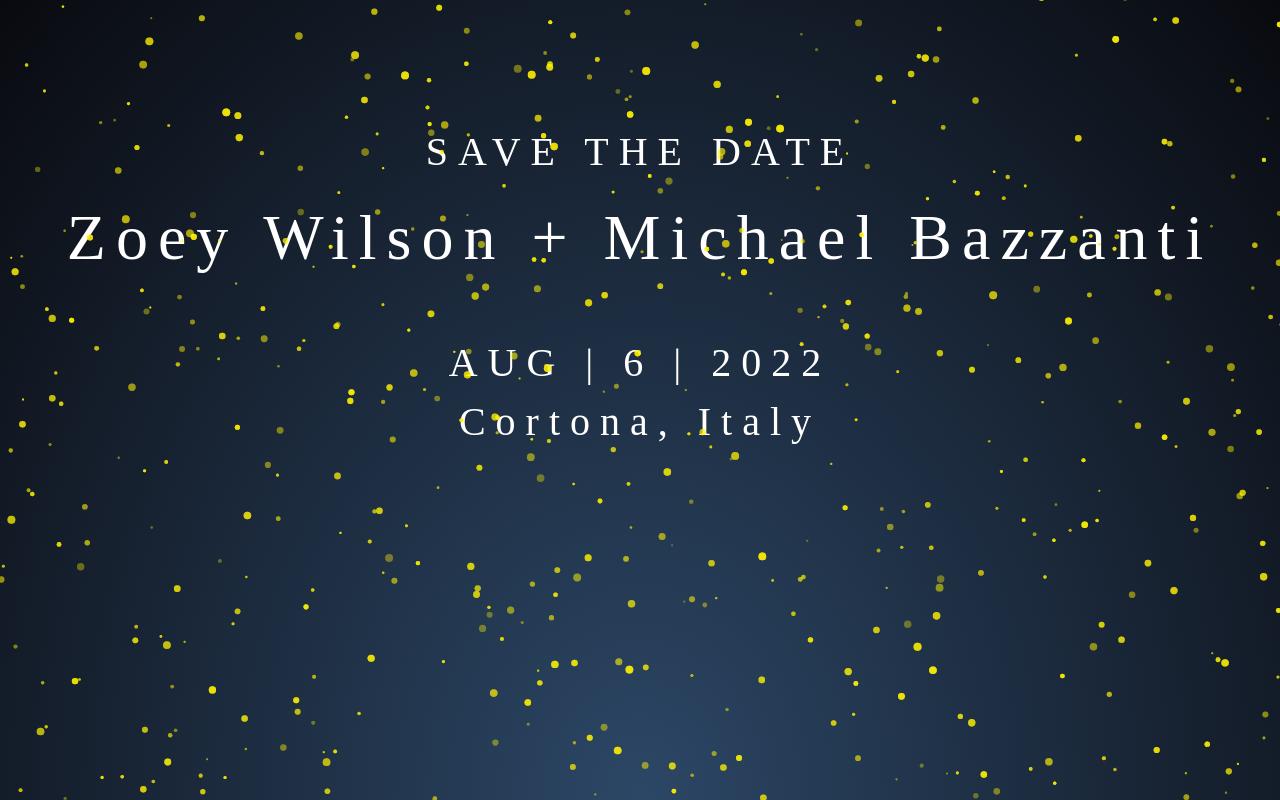
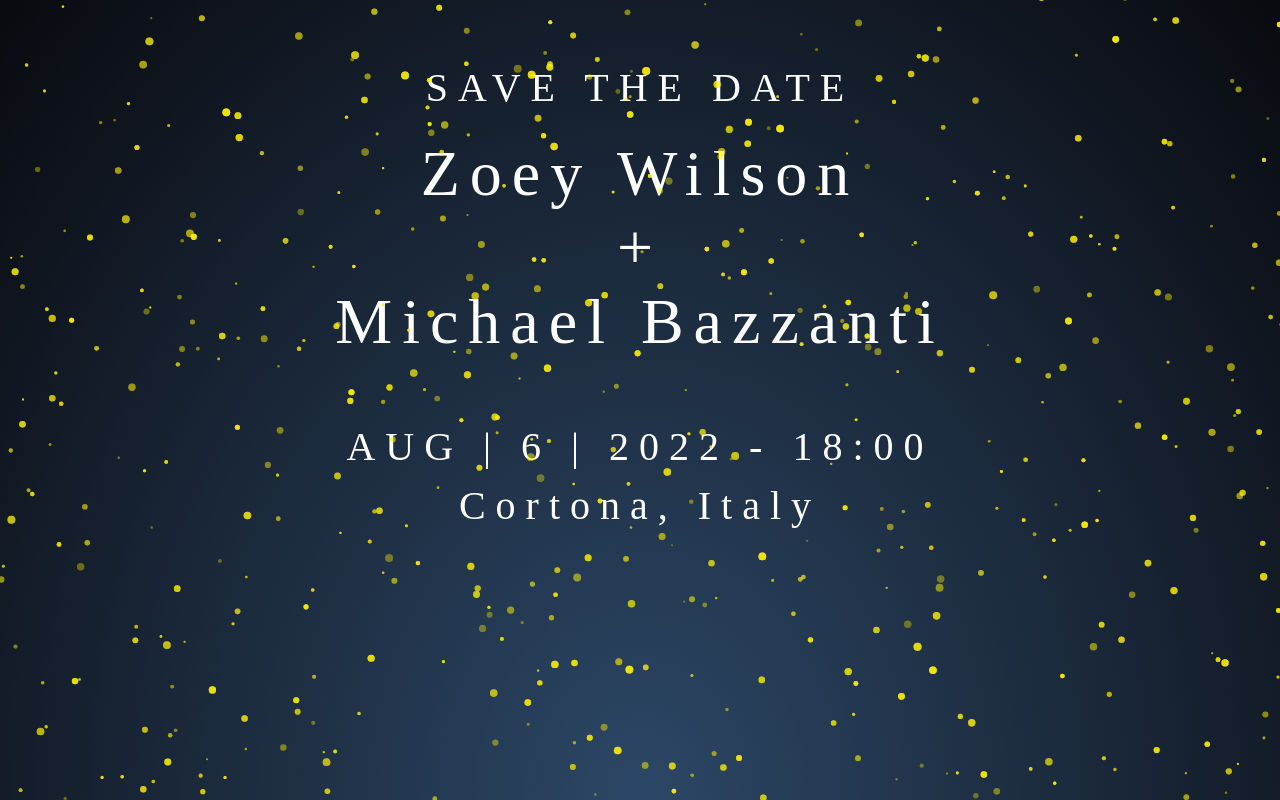
Before and after one commit to Bazzanti/MySite, a Next.js app: page /wedding in a window 1280 px wide. Built offline with nearby package versions, Linux system fonts and the light colour scheme.

Commit message:
wedding css update

```diff
--- a/pages/wedding.js
+++ b/pages/wedding.js
@@ -20,12 +20,22 @@ export default function Wedding() {
                     SAVE THE DATE
                 </span>
 
-                <span className={styles.maintitle}>
-                    Zoey Wilson + Michael Bazzanti
-                </span>
+                <div className={styles.divmaintitle}>
+                    <span className={styles.maintitle}>
+                        Zoey Wilson
+                    </span>
+
+                    <span className={styles.maintitle}>
+                        +
+                    </span>
+
+                    <span className={styles.maintitle}>
+                        Michael Bazzanti
+                    </span>
+                </div>
 
                 <span className={styles.subtitle}>
-                    AUG | 6 | 2022
+                    AUG | 6 | 2022 - 18:00
                 </span>
 
                 <span className={styles.subtitle}>
--- a/styles/wedding.module.scss
+++ b/styles/wedding.module.scss
@@ -8,7 +8,7 @@ $medium: 800px;
   }
 
 .divtitle {
-  margin: 10% 0 0 0;
+  margin: 5% 0 0 0;
   color: #FFF;
   text-align: center;
   font-family: serif, sans-serif, arial;
@@ -20,13 +20,19 @@ $medium: 800px;
   }
 }
 
+.divmaintitle{
+  margin: 2% 0 5% 0;
+  @media screen and (max-width: $medium) {
+    margin: 5% 0 10% 0;
+    font-size: 32px;
+  }
+}
+
 .maintitle {
-  margin: 2% 0 5% 0;
   display: block;
   font-size: 64px;
   letter-spacing: 10px;
   @media screen and (max-width: $medium) {
-    margin: 5% 0 10% 0;
     font-size: 32px;
   }
 
```
